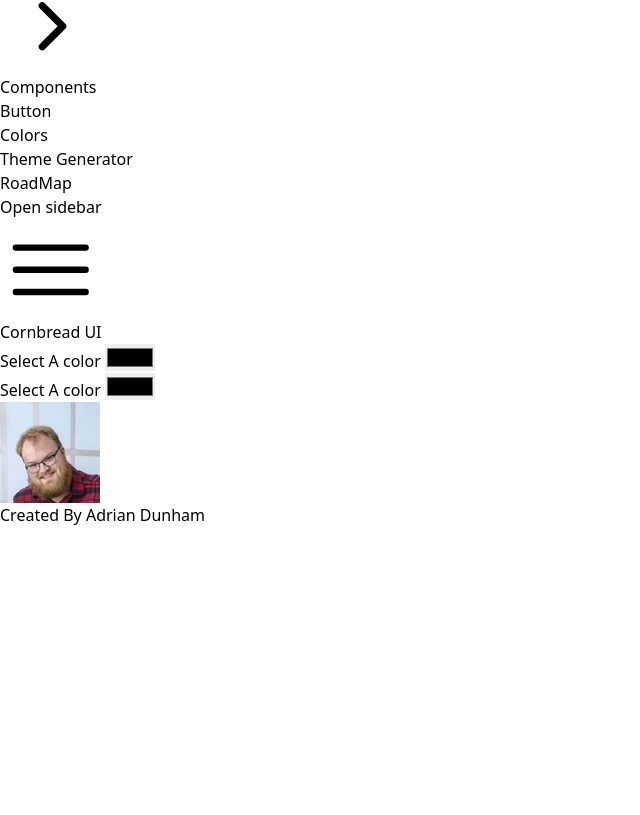
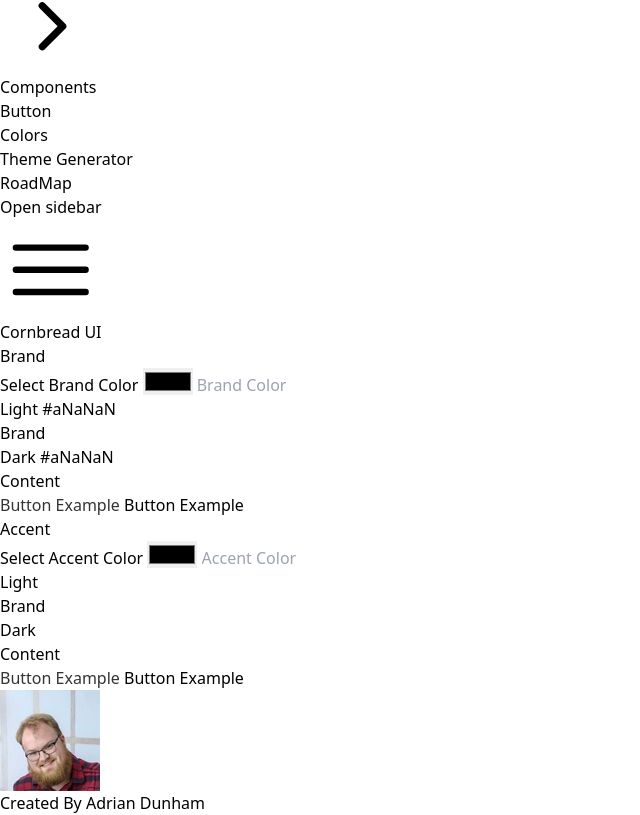
Before and after one commit to adunham95/cornbread-ui, a SvelteKit app: page /theme-generator in a window 1280 px wide. Shown: the part 1579-2394 px from the top of the page, without its empty margins (0-640 px from the left). Before the commit the page ends 2106 px from the top, so only its background shows below. Built offline with nearby package versions, Linux system fonts and the light colour scheme.

Commit message:
Added color builder and updated colors

```diff
--- a/src/lib/Components/ColorSelector.svelte
+++ b/src/lib/Components/ColorSelector.svelte
@@ -1,8 +1,8 @@
 <script lang="ts">
-	let { color = $bindable(), id } = $props();
+	let { color = $bindable(), id, label = 'Select A color' } = $props();
 </script>
 
-<label for={id}>Select A color</label>
+<label for={id}>{label}</label>
 <input
 	{id}
 	type="color"
--- /dev/null
+++ b/src/lib/utilities/colorUtils.ts
@@ -0,0 +1,182 @@
+export type PaletteDetails = {
+	[key: number | string]: string;
+};
+
+const CMY_HUES = [180, 300, 60];
+const RGB_HUES = [360, 240, 120, 0];
+
+function hexToHsv(hex: string): { h: number; s: number; v: number } {
+	// Convert hex to RGB values
+	const { r, g, b } = hexToRgb(hex);
+
+	// Calculate HSV values
+	const max = Math.max(r, g, b);
+	const min = Math.min(r, g, b);
+	let h = 0;
+	const v = max;
+	const d = max - min;
+	const s = max === 0 ? 0 : d / max;
+
+	if (max !== min) {
+		switch (max) {
+			case r:
+				h = (g - b) / d + (g < b ? 6 : 0);
+				break;
+			case g:
+				h = (b - r) / d + 2;
+				break;
+			case b:
+				h = (r - g) / d + 4;
+				break;
+		}
+		h /= 6;
+	}
+
+	return { h: Math.round(h * 360), s: Math.round(s * 100), v: Math.round(v * 100) };
+}
+
+function hsvToHex(h: number, s: number, v: number): string {
+	s /= 100;
+	v /= 100;
+	const c = v * s;
+	const x = c * (1 - Math.abs(((h / 60) % 2) - 1));
+	const m = v - c;
+	let r = 0,
+		g = 0,
+		b = 0;
+
+	if (h >= 0 && h < 60) {
+		r = c;
+		g = x;
+		b = 0;
+	} else if (h >= 60 && h < 120) {
+		r = x;
+		g = c;
+		b = 0;
+	} else if (h >= 120 && h < 180) {
+		r = 0;
+		g = c;
+		b = x;
+	} else if (h >= 180 && h < 240) {
+		r = 0;
+		g = x;
+		b = c;
+	} else if (h >= 240 && h < 300) {
+		r = x;
+		g = 0;
+		b = c;
+	} else if (h >= 300 && h < 360) {
+		r = c;
+		g = 0;
+		b = x;
+	}
+
+	return rgbToHex(Math.round((r + m) * 255), Math.round((g + m) * 255), Math.round((b + m) * 255));
+}
+
+function hueShift(hues: Array<number>, hue: number, intensity: number) {
+	const closestHue = hues.sort((a, b) => Math.abs(a - hue) - Math.abs(b - hue))[0],
+		hueShift = closestHue - hue;
+	return Math.round(intensity * hueShift * 0.5);
+}
+
+export function rgbToHex(r: number, g: number, b: number): string {
+	const toHex = (c: number) => `0${c.toString(16)}`.slice(-2);
+	return `#${toHex(r)}${toHex(g)}${toHex(b)}`;
+}
+
+export function hexToRgb(hex: string) {
+	// Remove the hash symbol if it exists
+	hex = hex.replace('#', '');
+
+	const r = parseInt(hex.substring(0, 2), 16) / 255;
+	const g = parseInt(hex.substring(2, 4), 16) / 255;
+	const b = parseInt(hex.substring(4, 6), 16) / 255;
+
+	// Return the RGB values in the specified format
+	return { r, g, b };
+}
+
+export function getTextColor(color: string): '#FFFFFF' | '#333333' {
+	const rgbColor = hexToRgb(color);
+
+	if (!rgbColor) {
+		return '#333333';
+	}
+
+	const { r, g, b } = rgbColor;
+	const luma = (0.2126 * r + 0.7152 * g + 0.0722 * b) * 100;
+
+	// console.log('luma', luma);
+
+	return luma < 40 ? '#FFFFFF' : '#333333';
+}
+
+function lighten(hex: string, intensity: number): string {
+	const color = hexToRgb(`#${hex}`);
+
+	if (!color) {
+		return '';
+	}
+
+	const { h, s, v } = hexToHsv(hex);
+	const hue = h + hueShift(CMY_HUES, h, intensity);
+	const saturation = s - Math.round(s * intensity);
+	const value = v + Math.round((100 - v) * intensity);
+
+	return hsvToHex(hue, saturation, value);
+}
+
+function darken(hex: string, intensity: number): string {
+	const color = hexToRgb(hex);
+
+	if (!color) {
+		return '';
+	}
+
+	const inverseIntensity = 1 - intensity;
+	const { h, s, v } = hexToHsv(hex);
+	const hue = h + hueShift(RGB_HUES, h, inverseIntensity);
+	const saturation = s + Math.round((100 - s) * inverseIntensity);
+	const value = v - Math.round(v * inverseIntensity);
+
+	return hsvToHex(hue, saturation, value);
+}
+
+export function generatePallet(baseColor: string): PaletteDetails {
+	// eslint-disable-next-line prefer-const
+	let colors: PaletteDetails = {
+		500: `#${baseColor}`.replace('##', '#')
+	};
+
+	const intensityMap: {
+		[key: number]: number;
+	} = {
+		50: 0.95,
+		100: 0.9,
+		200: 0.75,
+		300: 0.6,
+		400: 0.3,
+		600: 0.9,
+		700: 0.75,
+		800: 0.6,
+		900: 0.45,
+		950: 0.29
+	};
+
+	[50, 100, 200, 300, 400].forEach((level) => {
+		colors[level] = lighten(baseColor, intensityMap[level]);
+	});
+
+	[600, 700, 800, 900].forEach((level) => {
+		colors[level] = darken(baseColor, intensityMap[level]);
+	});
+
+	return {
+		DEFAULT: `#${baseColor}`.replace('##', '#'),
+		light: lighten(baseColor, 0.6),
+		dark: darken(baseColor, 0.75),
+		content: getTextColor(baseColor),
+		...colors
+	};
+}
--- a/src/lib/utilities/hexToRBG.ts
+++ /dev/null
@@ -1,17 +0,0 @@
-export function hexToRgb(hex: string) {
-	if (!hex.startsWith('#')) {
-		return { r: 0, b: 0, g: 0 };
-	}
-
-	// Remove the hash symbol if it exists
-	hex = hex.replace(/^#/, '');
-
-	// Parse the hex values
-	const bigint = parseInt(hex, 16);
-	const r = (bigint >> 16) & 255;
-	const g = (bigint >> 8) & 255;
-	const b = bigint & 255;
-
-	// Return the RGB values in the specified format
-	return { r, g, b };
-}
--- a/src/routes/theme-generator/+page.svelte
+++ b/src/routes/theme-generator/+page.svelte
@@ -1,24 +1,91 @@
 <script>
+	// @ts-nocheck
+
 	import ColorSelector from '$lib/Components/ColorSelector.svelte';
 	// @ts-ignore
-	import { hexToRgb } from '$lib/utilities/hexToRBG.ts';
+	import { hexToRgb, generatePallet } from '$lib/utilities/colorUtils.ts';
 
-	let surface = $state('');
-	let surfaceBackground = $state('');
+	let brand = $state('');
+	let brandDetails = $derived(generatePallet(brand));
 
-	let surfaceRGB = $derived(hexToRgb(surface));
-	let surfaceBackgroundRGB = $derived(hexToRgb(surfaceBackground));
+	let accent = $state('');
+	let accentDetails = $derived(generatePallet(accent));
+
+	$inspect(brandDetails);
 </script>
 
-<div
-	style="--surface: {surfaceRGB.r} {surfaceRGB.g} {surfaceRGB.b};--surface-background: {surfaceBackgroundRGB.r} {surfaceBackgroundRGB.g} {surfaceBackgroundRGB.b}"
->
+<div>
 	<div>
-		<ColorSelector id="surface" bind:color={surface} />
-		<div class="bg-custom-surface h-5 w-5"></div>
+		<h2>Brand</h2>
+
+		<ColorSelector label="Select Brand Color" id="brand" bind:color={brand} />
+		<input bind:value={brand} placeholder="Brand Color" />
+		<div class="flex">
+			<div style={`background-color: ${brandDetails.light}`} class="h-10 w-10"></div>
+			<p class="ml-2">Light {brandDetails.light}</p>
+		</div>
+		<div class="flex">
+			<div style={`background-color: ${brandDetails.DEFAULT}`} class="h-10 w-10"></div>
+			<p class="ml-2">Brand</p>
+		</div>
+		<div class="flex">
+			<div style={`background-color: ${brandDetails.dark}`} class="h-10 w-10"></div>
+			<p class="ml-2">Dark {brandDetails.dark}</p>
+		</div>
+		<div class="flex">
+			<div style={`background-color: ${brandDetails.content}`} class="h-10 w-10"></div>
+			<p class="ml-2">Content</p>
+		</div>
+		<!-- svelte-ignore a11y_mouse_events_have_key_events -->
+		<button
+			onmouseover={(this.style.backgroundColor = brandDetails.dark)}
+			onmouseout={(this.style.backgroundColor = brandDetails.DEFAULT)}
+			style={`background-color: ${brandDetails.DEFAULT}; color: ${brandDetails.content}`}
+			class="btn">Button Example</button
+		>
+		<!-- svelte-ignore a11y_mouse_events_have_key_events -->
+		<button
+			onmouseover={(this.style.backgroundColor = brandDetails.light)}
+			onmouseout={(this.style.backgroundColor = 'transparent')}
+			style={`border-color: ${brandDetails.DEFAULT}; color: ${brandDetails.DEFAULT}`}
+			class="btn-text btn">Button Example</button
+		>
 	</div>
+
 	<div>
-		<ColorSelector id="surfaaceBackground" bind:color={surfaceBackground} />
-		<div class="bg-custom-surfaceBackground h-5 w-5"></div>
+		<h2>Accent</h2>
+
+		<ColorSelector label="Select Accent Color" id="accent" bind:color={accent} />
+		<input bind:value={accent} placeholder="Accent Color" />
+		<div class="flex">
+			<div style={`background-color: ${accentDetails.light}`} class="h-10 w-10"></div>
+			<p class="ml-2">Light</p>
+		</div>
+		<div class="flex">
+			<div style={`background-color: ${accentDetails.DEFAULT}`} class="h-10 w-10"></div>
+			<p class="ml-2">Brand</p>
+		</div>
+		<div class="flex">
+			<div style={`background-color: ${accentDetails.dark}`} class="h-10 w-10"></div>
+			<p class="ml-2">Dark</p>
+		</div>
+		<div class="flex">
+			<div style={`background-color: ${accentDetails.content}`} class="h-10 w-10"></div>
+			<p class="ml-2">Content</p>
+		</div>
+		<!-- svelte-ignore a11y_mouse_events_have_key_events -->
+		<button
+			onmouseover={(this.style.backgroundColor = accentDetails.dark)}
+			onmouseout={(this.style.backgroundColor = accentDetails.DEFAULT)}
+			style={`background-color: ${accentDetails.DEFAULT}; color: ${accentDetails.content}`}
+			class="btn">Button Example</button
+		>
+		<!-- svelte-ignore a11y_mouse_events_have_key_events -->
+		<button
+			onmouseover={(this.style.backgroundColor = accentDetails.light)}
+			onmouseout={(this.style.backgroundColor = 'transparent')}
+			style={`border-color: ${accentDetails.DEFAULT}; color: ${accentDetails.DEFAULT}`}
+			class="btn-text btn">Button Example</button
+		>
 	</div>
 </div>
--- a/tw-plugin/theme.js
+++ b/tw-plugin/theme.js
@@ -2,19 +2,19 @@ module.exports = {
 	surface: {
 		background: '#fbfbfb',
 		DEFAULT: '#fafafa',
-		1: '#e4e4e7',
-		2: '#a1a1aa',
-		3: '#52525b'
+		1: '#f2f2f2',
+		2: '#bfbfbf',
+		3: '#999999'
 	},
-	success: { light: `#e6f2ee`, DEFAULT: `#428959`, dark: `#428959` },
-	error: { light: `#faf1e6`, DEFAULT: `#c73e1d`, dark: `#c73e1d` },
-	warning: { light: `#fff9e6`, DEFAULT: `#f18f01`, dark: `#f18f01` },
-	info: { light: `#e1eff7`, DEFAULT: `#2a4f87`, dark: `#2a4f87` },
+	success: { light: `#a5d1bc`, DEFAULT: `#428959`, dark: `#256637` },
+	error: { light: `#e8bb99`, DEFAULT: `#c73e1d`, dark: `#942810` },
+	warning: { light: `#fade96`, DEFAULT: `#f18f01`, dark: `#b56100` },
+	info: { light: `#95b6cf`, DEFAULT: `#2a4f87`, dark: `#173366` },
 	content: {
 		DEFAULT: '#09090b',
-		1: '#09090b',
-		2: '#27272a',
-		3: '#52525b'
+		1: '#494b54',
+		2: '#93969e',
+		3: '#babdc2'
 	},
 	brand: {
 		DEFAULT: '#7c85e3',
@@ -24,15 +24,15 @@ module.exports = {
 	},
 	accent: {
 		DEFAULT: '#8e57ad',
-		light: '#c192d4',
-		dark: '#512875',
+		light: '#d3b1de',
+		dark: '#5d3082',
 		content: '#e4e4e7'
 	},
 	disabled: {
 		DEFAULT: '#09090b',
-		1: '#f0f2f2',
-		2: '#c0c8cc',
-		3: '#6c757d',
+		1: '#93969e',
+		2: '#08080a',
+		3: '#050508',
 		content: '#09090b'
 	}
 };
```
Also changed, not shown: src/routes/pallet-generator/+page.svelte (added, +66 -0 lines).
